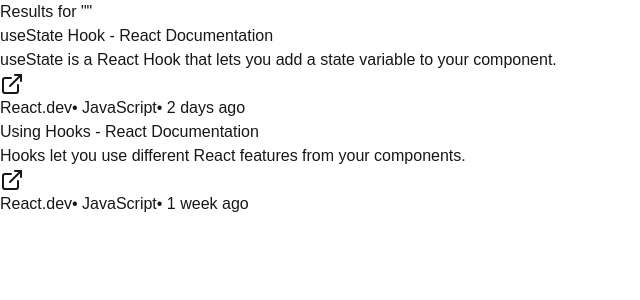
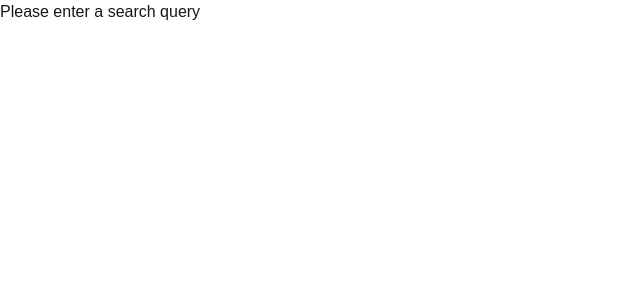
Before and after one commit to JasonAK19/DevDocsHub, a Next.js app in the folder doc-search/: page /search in a window 1280 px wide. Shown: the top 300 px of the page, without its empty margins (0-640 px from the left). Built offline with nearby package versions, Linux system fonts and the light colour scheme.

Commit message:
more frontend work done

```diff
--- /dev/null
+++ b/doc-search/src/app/auth/login/loading.tsx
@@ -0,0 +1,4 @@
+import AuthSkeleton from "@/app/components/loading/AuthSkeleton";
+export default function Loading() {
+    return <AuthSkeleton />;
+    }
--- /dev/null
+++ b/doc-search/src/app/auth/register/loading.tsx
@@ -0,0 +1,4 @@
+import AuthSkeleton from "@/app/components/loading/AuthSkeleton";
+export default function Loading() {
+    return <AuthSkeleton />;
+    }
--- /dev/null
+++ b/doc-search/src/app/bookmarks/loading.tsx
@@ -0,0 +1,5 @@
+import BookmarkSkeleton from "../components/loading/BookmarkSkeleton";
+
+export default function Loading() {
+    return <BookmarkSkeleton />;
+}
--- a/doc-search/src/app/search/page.tsx
+++ b/doc-search/src/app/search/page.tsx
@@ -1,17 +1,29 @@
 import SearchResults from "@/app/components/SearchResults";
-import SearchSkeleton from "@/app/components/loading/SearchSkeleton";
-import { mockSearchResults } from "@/app/data/mockresults";
+import SearchSkeleton from "../components/loading/SearchSkeleton";
+import { mockSearchResults } from "../data/mockresults";
 import { Suspense } from "react";
 
-export default function SearchResultsPage({
-  searchParams
-}: {
-  searchParams: { q: string }
-}) {
+interface SearchPageProps {
+  searchParams: Promise<{
+    q?: string;
+  }>
+}
+
+export default async function SearchResultsPage({
+  searchParams,
+}: SearchPageProps) {
+  const params = await searchParams;
+
+  if (!params.q) {
+    return <div>Please enter a search query</div>;
+  }
+
+  await new Promise((resolve) => setTimeout(resolve, 1000));
+
   return (
     <Suspense fallback={<SearchSkeleton />}>
       <SearchResults
-        query={searchParams.q}
+        query={params.q}
         results={mockSearchResults}
       />
     </Suspense>
--- /dev/null
+++ b/doc-search/src/app/snippets/loading.tsx
@@ -0,0 +1,5 @@
+import SnippetSkeleton from "../components/loading/SnippetSkeleton";
+
+export default function Loading() {
+  return <SnippetSkeleton />;
+}
```
